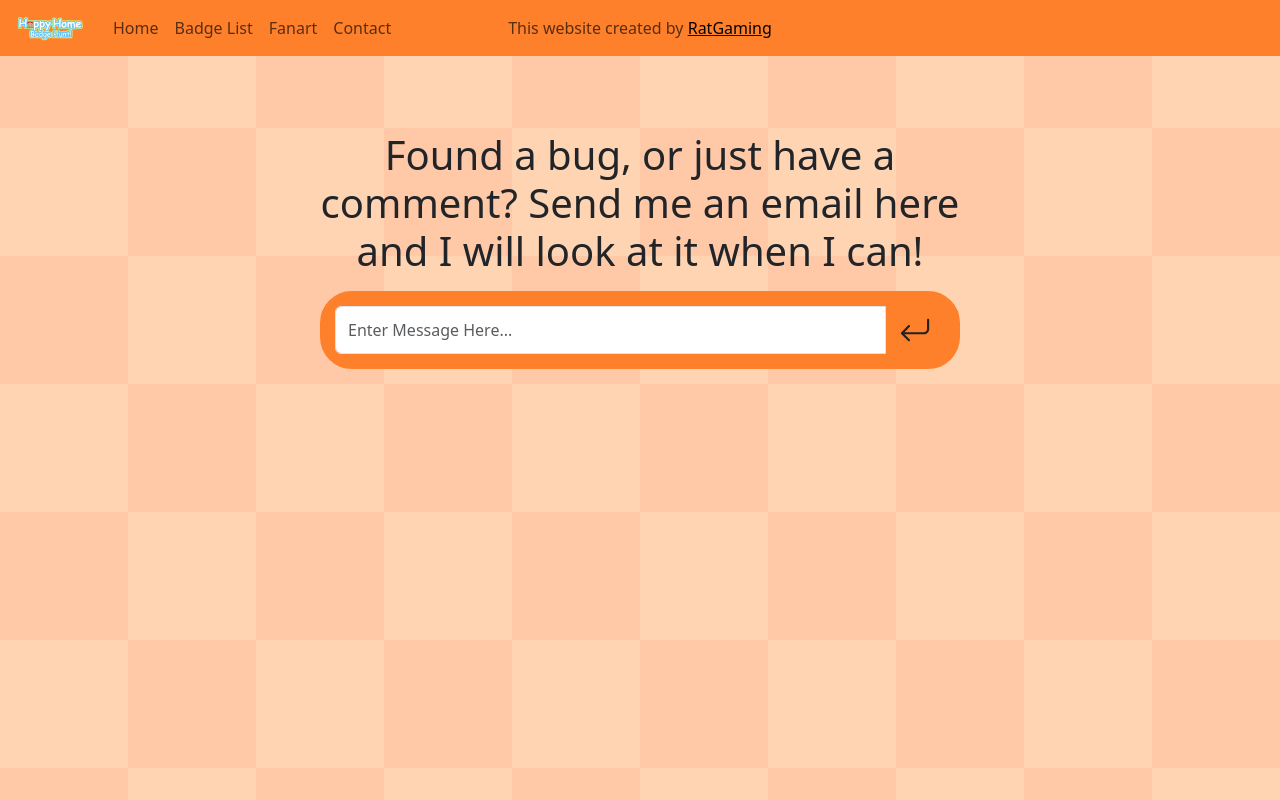
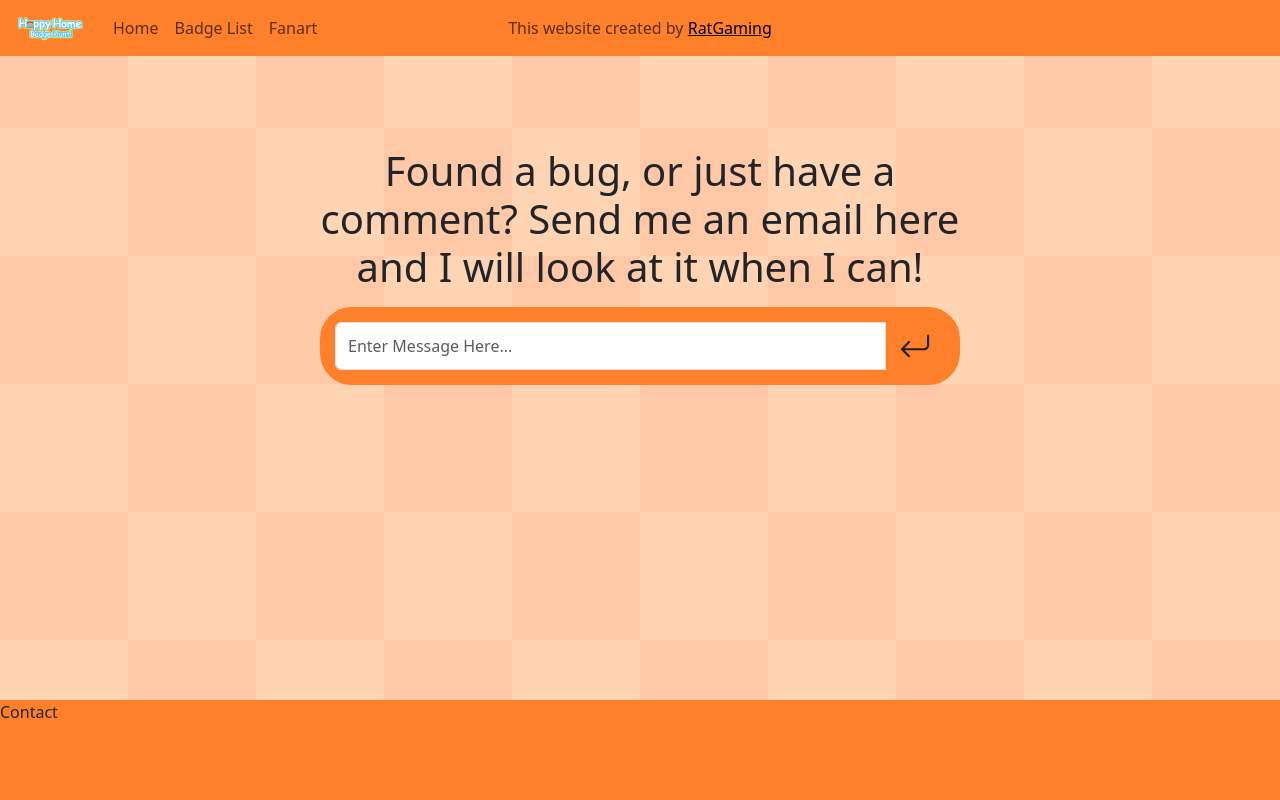
Before and after one commit to blackm-97/Happy-Home-Website, a Flask app: page /contact in a window 1280 px wide. Run offline with Flask 3, Linux system fonts and the light colour scheme; some libraries are stand-ins or nearby versions.

Commit message:
Footer and Contact Change

```diff
--- a/TODO.txt
+++ b/TODO.txt
@@ -1,5 +1,2 @@
 1. Get a working Contact Page
 2. Fix placeholder title page image
-3. Get progress bars working
-4. Fanart Page
-    4.1. Supabase fanart database
--- a/static/styles.css
+++ b/static/styles.css
@@ -21,7 +21,9 @@
 
     body {
       background-image: url("/static/images/HHBH_bg.png");
-
+      min-height: 100vh;
+      display: flex;
+      flex-direction: column;
     }
 
     .opener{
@@ -120,6 +122,12 @@
       height: 100px;
     }
 
+    .footer{
+      background-color: var(--pumpkin);
+      height: 100px;
+      margin-top: auto;
+    }
+
     /* Modal Styling */
 
     .modal-content{
--- a/templates/baseplate.html
+++ b/templates/baseplate.html
@@ -27,7 +27,6 @@
               <a class="nav-link" aria-current="page" href="{{url_for('home')}}">Home</a>
               <a class="nav-link" href="{{url_for('badges')}}">Badge List</a>
               <a class="nav-link" href="{{url_for('fanart')}}">Fanart</a>
-              <a class="nav-link" href="{{url_for('contact')}}">Contact</a>
             </div>
             <span class="navbar-text position-absolute top-50 start-50 translate-middle">
                 This website created by <a href="https://www.roblox.com/users/1761381026/profile" rel="author" target="_blank">RatGaming</a>
@@ -36,10 +35,13 @@
         </div>
       </nav>
         </header>
-        <main>
+        <main class="mt-3 mb-3">
          {% block content %}
          {% endblock %}
         </main>
+        <footer class="footer">
+          Contact
+        </footer>
          <script src="https://cdn.jsdelivr.net/npm/masonry-layout@4.2.2/dist/masonry.pkgd.min.js" integrity="sha384-GNFwBvfVxBkLMJpYMOABq3c+d3KnQxudP/mGPkzpZSTYykLBNsZEnG2D9G/X/+7D" crossorigin="anonymous" async></script>
          <script src="https://cdn.jsdelivr.net/npm/@popperjs/core@2.11.8/dist/umd/popper.min.js" integrity="sha384-I7E8VVD/ismYTF4hNIPjVp/Zjvgyol6VFvRkX/vR+Vc4jQkC+hVqc2pM8ODewa9r" crossorigin="anonymous"></script>
          <script src="https://cdn.jsdelivr.net/npm/bootstrap@5.3.6/dist/js/bootstrap.bundle.min.js" integrity="sha384-j1CDi7MgGQ12Z7Qab0qlWQ/Qqz24Gc6BM0thvEMVjHnfYGF0rmFCozFSxQBxwHKO" crossorigin="anonymous"></script>
```
